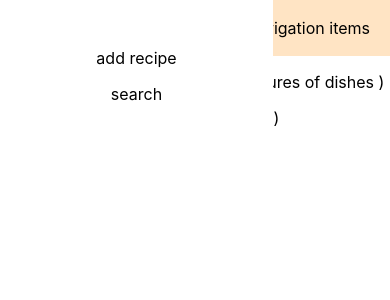
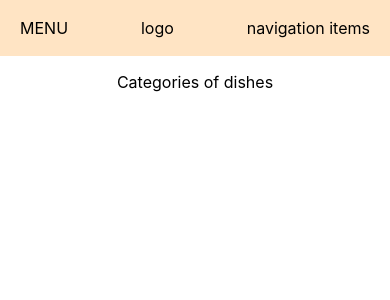
Before and after one commit to DawidSzpener/Ripicipi, a React (Create React App) app: page / in a window 390 px wide. Shown: the top 300 px of the page. Built offline with nearby package versions, Linux system fonts and the light colour scheme.

Commit message:
feat: created a sideDrawer which only work on mobile devices

```diff
--- a/src/App.css
+++ b/src/App.css
@@ -1,3 +1,4 @@
 .App {
   text-align: center;
+  margin-top: 66px;
 }
--- a/src/App.js
+++ b/src/App.js
@@ -6,8 +6,7 @@ function App() {
   return (
     <div className="App">
       <Layout />
-      <p>Recipe List ( clickable recipes, pictures of dishes )</p>
-      <p>Sidebar ( Search box )</p>
+      <p>Categories of dishes</p>
     </div>
   );
 }
--- a/src/Components/Layout/Layout.js
+++ b/src/Components/Layout/Layout.js
@@ -1,15 +1,37 @@
-import React from 'react'
+import React, { Component } from 'react'
 import Toolbar from '../Navigation/Toolbar/Toolbar'
 import SideDrawer from '../Navigation/SideDrawer/SideDrawer'
+import Aux from '../../hoc/Aux'
 import './Layout.css'
 
-const layout = () => {
-  return (
-    <div className='Layout'>
-      <Toolbar />
-      <SideDrawer />
-    </div>
-  )
+class Layout extends Component {
+  state = {
+    showSideDrawer: false
+  }
+
+  sideDrawerClosedHandler = () => {
+    this.setState({ showSideDrawer: false })
+  }
+
+  sideDrawerOpenedHandler = () => {
+    this.setState( ( prevState ) => {
+      return { showSideDrawer: !prevState.showSideDrawer }
+    })
+  }
+
+  render () {
+    return (
+      <Aux>
+        <Toolbar clicked={this.sideDrawerOpenedHandler}/>
+        <SideDrawer
+          closed={this.sideDrawerClosedHandler}
+          open={this.state.showSideDrawer}/>
+        <main className='Layout'>
+          {this.props.children}
+        </main>
+      </Aux>
+    )
+  }
 }
 
-export default layout
+export default Layout
--- a/src/Components/Navigation/SideDrawer/SideDrawer.js
+++ b/src/Components/Navigation/SideDrawer/SideDrawer.js
@@ -1,11 +1,18 @@
 import React from 'react'
 import './SideDrawer.css'
+import Backdrop from '../../UI/Backdrop/Backdrop'
 
-const sideDrawer = () => {
+const sideDrawer = (props) => {
+  let attachedClasses = ['SideDrawer', 'Close']
+  if (props.open) {
+    attachedClasses = ['SideDrawer', 'Open']
+  }
+
   return (
-    <div className='SideDrawer'>
-      <p>add recipe</p>
-      <p>search</p>
+    <div className={attachedClasses.join(' ')}>
+        <Backdrop show={props.open} clicked={props.closed}/>
+      <p>logo</p>
+      <p>navigation items</p>
     </div>
   )
 }
--- a/src/Components/Navigation/Toolbar/Toolbar.css
+++ b/src/Components/Navigation/Toolbar/Toolbar.css
@@ -12,3 +12,13 @@
   box-sizing: border-box;
   z-index: 90;
 }
+
+.Menu {
+  color: black;
+}
+
+@media (min-width: 499px) {
+  .Menu {
+    display: none;
+  }
+}
--- a/src/Components/Navigation/Toolbar/Toolbar.js
+++ b/src/Components/Navigation/Toolbar/Toolbar.js
@@ -1,10 +1,10 @@
 import React from 'react'
 import './Toolbar.css'
 
-const toolbar = () => {
+const toolbar = (props) => {
   return (
     <div className='Toolbar'>
-      <p>menu</p>
+      <div className='Menu' onClick={props.clicked}>MENU</div>
       <p>logo</p>
       <p>navigation items</p>
     </div>
--- a/src/Components/UI/Backdrop/Backdrop.css
+++ b/src/Components/UI/Backdrop/Backdrop.css
@@ -0,0 +1,9 @@
+.Backdrop {
+  width: 100%;
+  height: 100%;
+  position: fixed;
+  z-index: 100;
+  left: 0;
+  top: 0;
+  background-color: rgb(0, 0, 0, 0.5);
+}
--- a/src/Components/UI/Backdrop/Backdrop.js
+++ b/src/Components/UI/Backdrop/Backdrop.js
@@ -0,0 +1,8 @@
+import React from 'react'
+import './Backdrop.css'
+
+const backdrop = (props) => (
+  props.show ? <div className='Backdrop' onClick={props.clicked}></div> : null
+)
+
+export default backdrop
```
Also changed, not shown: src/Components/Navigation/Menu/Menu.css (deleted), src/Components/Navigation/Menu/Menu.js (deleted).
